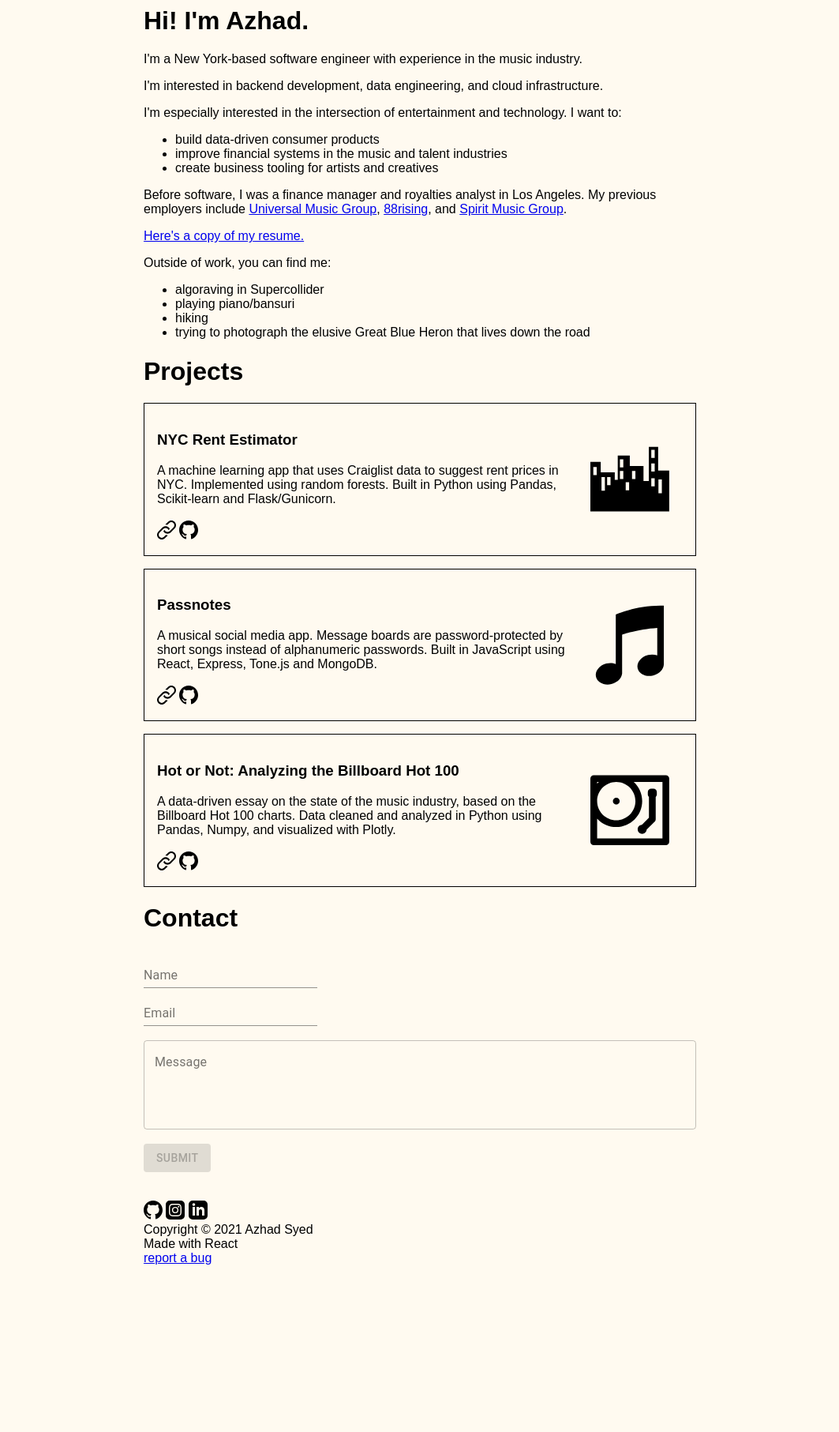
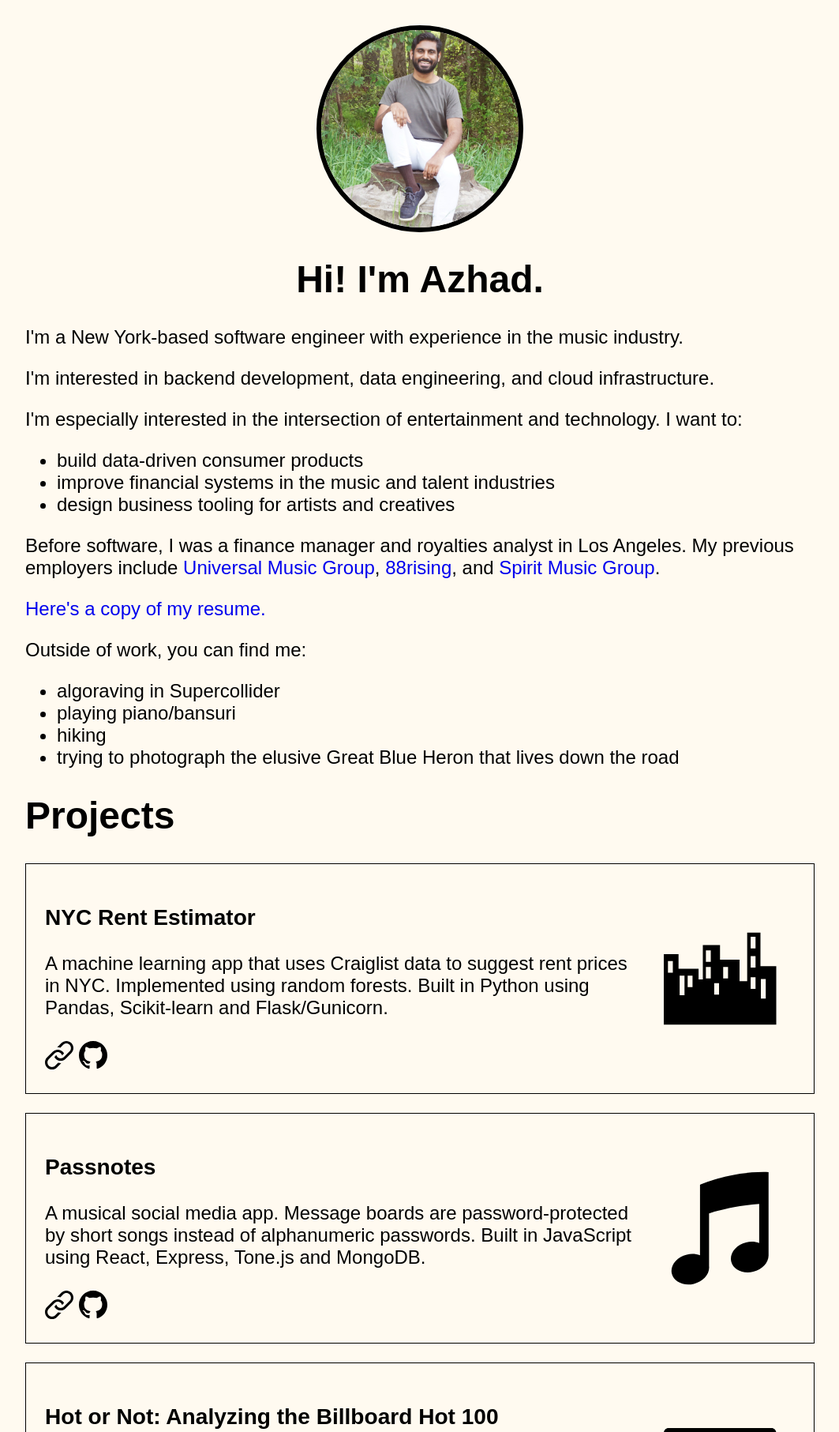
Before and after one commit to azhadsyed/portfolio, a Gatsby site: page / in a window 1280 px wide. Shown: the part 40-1853 px from the top of the page at 79% size, without its empty margins (108-1171 px from the left). Before the commit the page ends 1690 px from the top, so only its background shows below. Built offline with nearby package versions, Linux system fonts and the light colour scheme; Gatsby itself is replaced by a stand-in of ours.

Commit message:
Format/Activate links, working email send, propic

```diff
--- a/package.json
+++ b/package.json
@@ -16,6 +16,7 @@
   },
   "dependencies": {
     "@material-ui/core": "^4.11.3",
+    "emailjs-com": "^2.6.4",
     "gatsby": "^2.32.3",
     "react": "^16.13.1",
     "react-dom": "^16.13.1"
--- a/src/pages/components/ContactForm.js
+++ b/src/pages/components/ContactForm.js
@@ -2,6 +2,8 @@
 
 import Button from "@material-ui/core/Button";
 import TextField from "@material-ui/core/TextField";
+
+import emailjs from "emailjs-com";
 
 const ContactForm = () => {
   const [inputName, setInputName] = useState("");
@@ -30,15 +32,17 @@
     const inputIsEmail = /[^@]*@.*[.].*/.test(inputEmail);
 
     if (inputIsEmail) {
-      const serviceId = "service_id";
-      const templateId = "template_id";
+      const serviceId = process.env.GATSBY_SERVICE_ID;
+      const templateId = process.env.GATSBY_TEMPLATE_ID;
+      const userId = process.env.GATSBY_USER_ID;
+      console.log(serviceId, templateId, userId);
       const variables = {
         from_name: inputName,
         reply_to: inputEmail,
         message: inputMessage,
       };
 
-      await window.emailjs.send(serviceId, templateId, variables);
+      await emailjs.send(serviceId, templateId, variables, userId);
 
       setSubmitMessage("Sent! Thanks for reaching out :)");
       setSubmitted(true);
--- a/src/pages/components/Footer.js
+++ b/src/pages/components/Footer.js
@@ -1,15 +1,24 @@
 import React from "react";
-import { GitHub, Linkedin, Instagram } from "../icons";
+import { GitHub, LinkedIn, Instagram } from "../icons";
+
 const Footer = () => {
   return (
     <>
-      <GitHub /> <Linkedin /> <Instagram />
+      <a href="https://github.com/azhadsyed">
+        <GitHub />
+      </a>{" "}
+      <a href="https://linkedin.com/in/azhadsyed">
+        <LinkedIn />
+      </a>{" "}
+      <a href="https://www.instagram.com/azhadsyed">
+        <Instagram />
+      </a>
       <br />
       Copyright &copy; 2021 Azhad Syed
       <br />
       Made with React
       <br />
-      <a href="foo">report a bug</a>
+      <br />
     </>
   );
 };
--- a/src/pages/icons.js
+++ b/src/pages/icons.js
@@ -1,4 +1,6 @@
 import * as React from "react";
+
+const mini = 36;
 
 function Building(props) {
   return (
@@ -32,8 +34,8 @@
   return (
     <svg
       xmlns="http://www.w3.org/2000/svg"
-      width="24"
-      height="24"
+      width={mini}
+      height={mini}
       viewBox="0 0 24 24"
     >
       <path d="M12 0c-6.626 0-12 5.373-12 12 0 5.302 3.438 9.8 8.207 11.387.599.111.793-.261.793-.577v-2.234c-3.338.726-4.033-1.416-4.033-1.416-.546-1.387-1.333-1.756-1.333-1.756-1.089-.745.083-.729.083-.729 1.205.084 1.839 1.237 1.839 1.237 1.07 1.834 2.807 1.304 3.492.997.107-.775.418-1.305.762-1.604-2.665-.305-5.467-1.334-5.467-5.931 0-1.311.469-2.381 1.236-3.221-.124-.303-.535-1.524.117-3.176 0 0 1.008-.322 3.301 1.23.957-.266 1.983-.399 3.003-.404 1.02.005 2.047.138 3.006.404 2.291-1.552 3.297-1.23 3.297-1.23.653 1.653.242 2.874.118 3.176.77.84 1.235 1.911 1.235 3.221 0 4.609-2.807 5.624-5.479 5.921.43.372.823 1.102.823 2.222v3.293c0 .319.192.694.801.576 4.765-1.589 8.199-6.086 8.199-11.386 0-6.627-5.373-12-12-12z" />
@@ -45,8 +47,8 @@
   return (
     <svg
       xmlns="http://www.w3.org/2000/svg"
-      width="24"
-      height="24"
+      width={mini}
+      height={mini}
       viewBox="0 0 24 24"
     >
       <path d="M13.723 18.654l-3.61 3.609c-2.316 2.315-6.063 2.315-8.378 0-1.12-1.118-1.735-2.606-1.735-4.188 0-1.582.615-3.07 1.734-4.189l4.866-4.865c2.355-2.355 6.114-2.262 8.377 0 .453.453.81.973 1.089 1.527l-1.593 1.592c-.18-.613-.5-1.189-.964-1.652-1.448-1.448-3.93-1.51-5.439-.001l-.001.002-4.867 4.865c-1.5 1.499-1.5 3.941 0 5.44 1.517 1.517 3.958 1.488 5.442 0l2.425-2.424c.993.284 1.791.335 2.654.284zm.161-16.918l-3.574 3.576c.847-.05 1.655 0 2.653.283l2.393-2.389c1.498-1.502 3.94-1.5 5.44-.001 1.517 1.518 1.486 3.959 0 5.442l-4.831 4.831-.003.002c-1.438 1.437-3.886 1.552-5.439-.002-.473-.474-.785-1.042-.956-1.643l-.084.068-1.517 1.515c.28.556.635 1.075 1.088 1.528 2.245 2.245 6.004 2.374 8.378 0l4.832-4.831c2.314-2.316 2.316-6.062-.001-8.377-2.317-2.321-6.067-2.313-8.379-.002z" />
@@ -54,12 +56,12 @@
   );
 }
 
-function Linkedin(props) {
+function LinkedIn(props) {
   return (
     <svg
       xmlns="http://www.w3.org/2000/svg"
-      width={24}
-      height={24}
+      width={mini}
+      height={mini}
       viewBox="0 0 24 24"
       {...props}
     >
@@ -72,8 +74,8 @@
   return (
     <svg
       xmlns="http://www.w3.org/2000/svg"
-      width={24}
-      height={24}
+      width={mini}
+      height={mini}
       viewBox="0 0 24 24"
       {...props}
     >
@@ -87,6 +89,6 @@
   MusicalNote,
   GitHub,
   LinkChain,
-  Linkedin,
+  LinkedIn,
   Instagram,
 };
--- a/src/pages/index.js
+++ b/src/pages/index.js
@@ -2,7 +2,7 @@
 import styles from "./index.module.css";
 import { Gramophone, Building, MusicalNote, GitHub, LinkChain } from "./icons";
 import ContactForm from "./components/ContactForm";
-import Footer from "./components/Footer.js";
+import Footer from "./components/Footer";
 
 const Container = ({ children }) => {
   return <div className={styles.container}>{children}</div>;
@@ -12,11 +12,18 @@
   return (
     <div className={styles.project}>
       <div className={styles.left}>
-        <h3>{props.title}</h3>
+        <a href={props.link}>
+          <h3 style={{ color: "black" }}>{props.title}</h3>
+        </a>
         {props.description}
         <br />
         <br />
-        <LinkChain /> <GitHub />
+        <a href={props.link}>
+          <LinkChain />
+        </a>{" "}
+        <a href={props.github}>
+          <GitHub />
+        </a>
       </div>
       <div className={styles.right}>{props.children}</div>
     </div>
@@ -42,7 +49,7 @@
       <ul>
         <li>build data-driven consumer products</li>
         <li>improve financial systems in the music and talent industries</li>
-        <li>create business tooling for artists and creatives</li>
+        <li>design business tooling for artists and creatives</li>
       </ul>
       <p>
         Before software, I was a finance manager and royalties analyst in Los
@@ -74,7 +81,27 @@
   var widthVal = "75%";
   return (
     <Container>
-      <h1>Hi! I'm Azhad.</h1>
+      <div>
+        <img
+          src="profile.jpg"
+          style={{
+            width: "25%",
+            height: "25%",
+            borderRadius: "50%",
+            border: "6px solid black",
+            display: "block",
+            marginLeft: "auto",
+            marginRight: "auto",
+          }}
+        />
+      </div>
+      <h1
+        style={{
+          textAlign: "center",
+        }}
+      >
+        Hi! I'm Azhad.
+      </h1>
       <About />
       <h1>Projects</h1>
       <Project
@@ -88,7 +115,7 @@
       <Project
         title="Passnotes"
         link="https://passnotes.herokuapp.com/"
-        github=""
+        github="https://github.com/azhadsyed/passnotes-react"
         description="A musical social media app. Message boards are password-protected by short songs instead of alphanumeric passwords. Built in JavaScript using React, Express, Tone.js and MongoDB."
       >
         <MusicalNote width={widthVal} />
@@ -96,7 +123,7 @@
       <Project
         title="Hot or Not: Analyzing the Billboard Hot 100"
         link="https://towardsdatascience.com/hot-or-not-analyzing-60-years-of-billboard-hot-100-data-21e1a02cf304"
-        github=""
+        github="https://github.com/azhadsyed/billboard-hot-or-not"
         description="A data-driven essay on the state of the music industry, based on the Billboard Hot 100 charts. Data cleaned and analyzed in Python using Pandas, Numpy, and visualized with Plotly."
       >
         <Gramophone width={widthVal} />
--- a/src/pages/index.module.css
+++ b/src/pages/index.module.css
@@ -1,12 +1,16 @@
 .container {
   margin: 3rem auto;
-  max-width: 700px;
+  max-width: 1000px;
 }
 
 .project {
   display: flex;
   border: 1px solid black;
   margin-bottom: 1rem;
+}
+
+.project:hover {
+  background: #fff0d1;
 }
 
 .left {
--- a/src/styles/global.css
+++ b/src/styles/global.css
@@ -1,4 +1,14 @@
 html {
+  font-size: 1.5em;
   background-color: floralwhite;
   font-family: Arial;
 }
+
+a:link {
+  text-decoration: none;
+}
+
+a:hover {
+  text-decoration: underline;
+  text-decoration-color: black;
+}
```
Also changed, not shown: README.md, static/profile.JPG (added), 2 other files.
